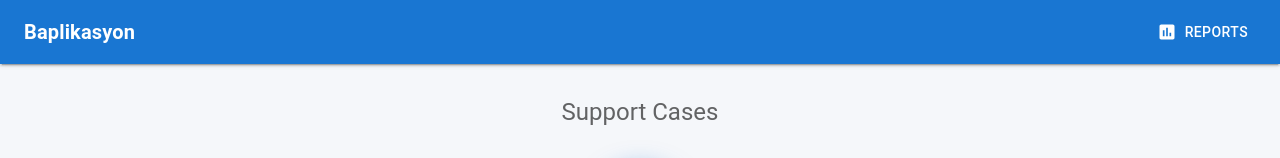
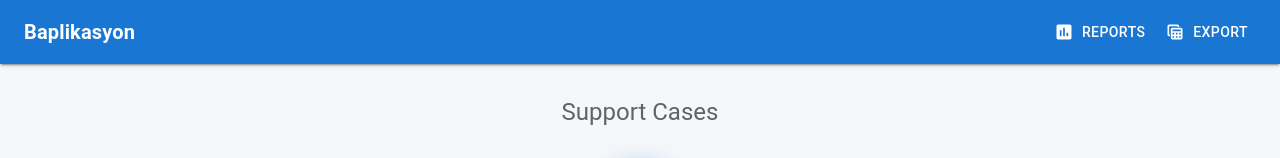
Before and after one commit to ebolarium/baplikasyon, a React (Create React App) app in the folder client/: page / in a window 1280 px wide. Shown: the top 158 px of the page. Built offline with nearby package versions, Linux system fonts and the light colour scheme; no server answers.

Commit message:
Add Excel export button to navbar

```diff
--- a/client/src/components/layout/Navbar.js
+++ b/client/src/components/layout/Navbar.js
@@ -7,12 +7,18 @@ import Button from '@mui/material/Button';
 import IconButton from '@mui/material/IconButton';
 import Box from '@mui/material/Box';
 import AssessmentIcon from '@mui/icons-material/Assessment';
+import TableViewIcon from '@mui/icons-material/TableView';
 import { useTheme } from '@mui/material/styles';
 import useMediaQuery from '@mui/material/useMediaQuery';
 
 const Navbar = () => {
   const theme = useTheme();
   const isMobile = useMediaQuery(theme.breakpoints.down('sm'));
+
+  const handleExportExcel = () => {
+    // Logic for exporting to Excel will be implemented later
+    console.log('Export to Excel clicked');
+  };
 
   return (
     <AppBar position="fixed" sx={{ boxShadow: 2, zIndex: theme.zIndex.drawer + 1 }}>
@@ -40,8 +46,9 @@ const Navbar = () => {
             Baplikasyon
           </Typography>
         </Box>
-        <Box>
+        <Box sx={{ display: 'flex', gap: 1 }}>
           {isMobile ? (
+            <>
               <IconButton
                 color="inherit"
                 component={RouterLink}
@@ -51,7 +58,17 @@ const Navbar = () => {
               >
                 <AssessmentIcon />
               </IconButton>
+              <IconButton
+                color="inherit"
+                onClick={handleExportExcel}
+                aria-label="export to excel"
+                size="large"
+              >
+                <TableViewIcon />
+              </IconButton>
+            </>
           ) : (
+            <>
               <Button
                 color="inherit"
                 component={RouterLink}
@@ -61,6 +78,15 @@ const Navbar = () => {
               >
                 Reports
               </Button>
+              <Button
+                color="inherit"
+                onClick={handleExportExcel}
+                startIcon={<TableViewIcon />}
+                sx={{ fontWeight: 'medium' }}
+              >
+                Export
+              </Button>
+            </>
           )}
         </Box>
       </Toolbar>
```
Lines whose indentation alone changed are shown as unchanged.
